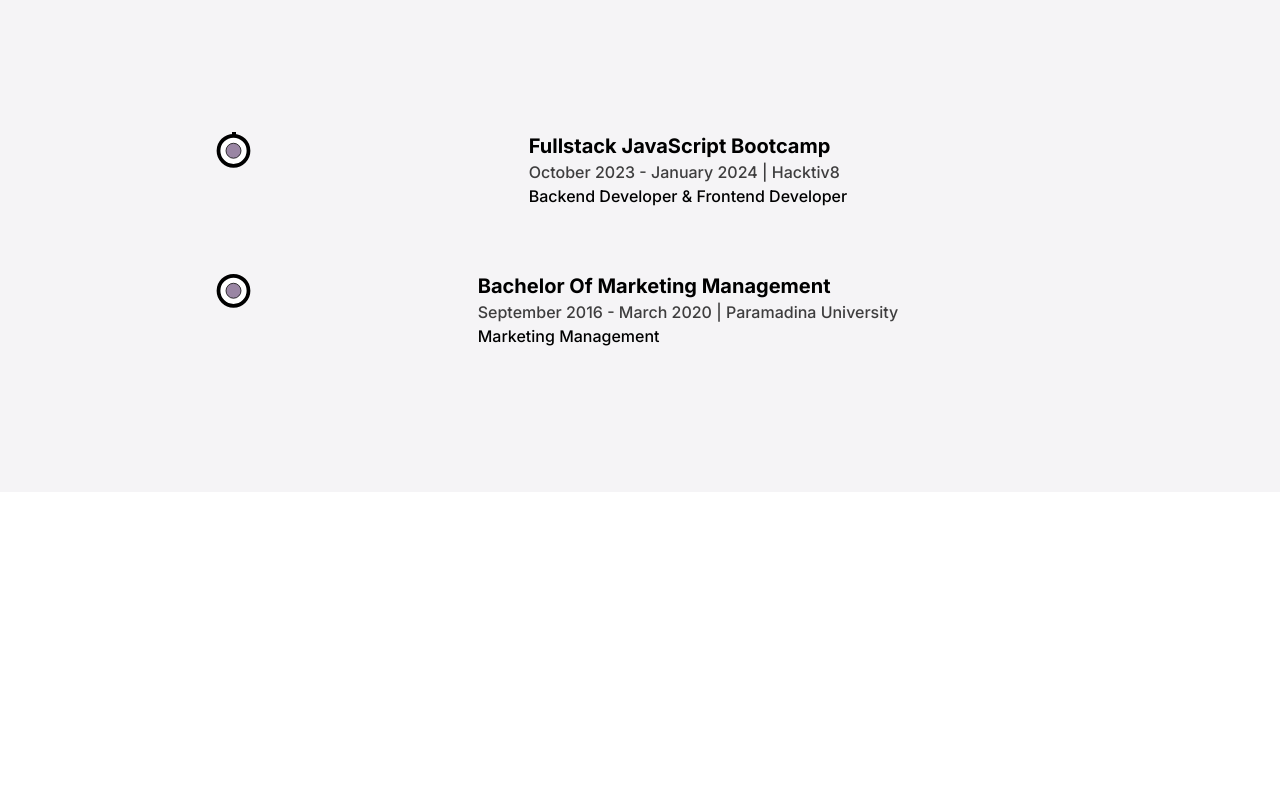
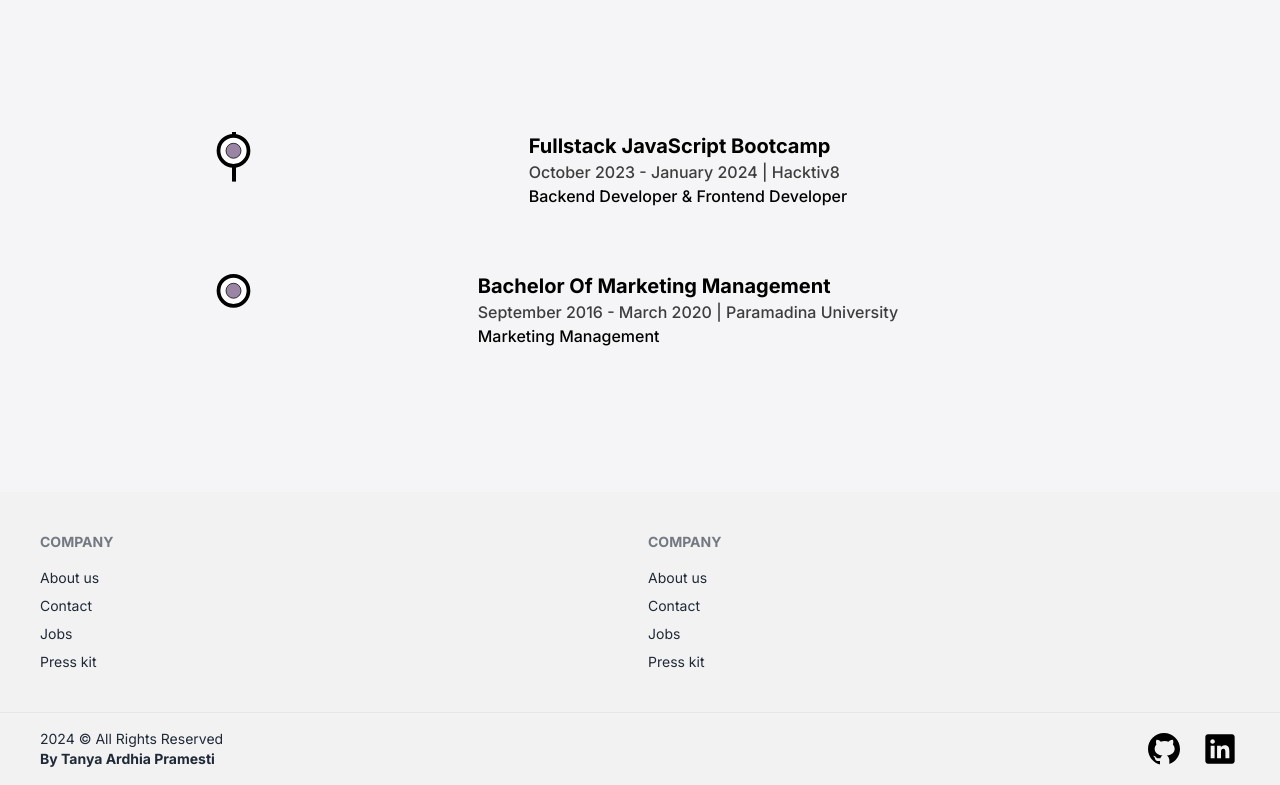
Before and after one commit to tanyaardhia/web_portofolio, a Next.js app in the folder my-porto/: page /About in a window 1280 px wide. Shown: the part 1952-2737 px from the top of the page. Before the commit the page ends 2444 px from the top, so only its background shows below. Built offline with nearby package versions, Linux system fonts and the light colour scheme.

Commit message:
feat: footer

```diff
--- a/my-porto/src/app/About/page.tsx
+++ b/my-porto/src/app/About/page.tsx
@@ -1,5 +1,6 @@
 import Education from "@/components/Education";
 import Experience from "@/components/Experience";
+import HireMe from "@/components/HireMe";
 import Skills from "@/components/Skills";
 
 export default function About() {
@@ -39,7 +40,8 @@
             <div className="mt-28">
               <Skills />
               <Experience />
-              <Education/>
+              <Education />
+              <HireMe />
             </div>
           </div>
         </div>
--- a/my-porto/src/app/Projects/page.tsx
+++ b/my-porto/src/app/Projects/page.tsx
@@ -1,4 +1,4 @@
-export default function About() {
+export default function Projects() {
     return (
         <div>
             <h2>Projects</h2>
--- a/my-porto/src/app/layout.tsx
+++ b/my-porto/src/app/layout.tsx
@@ -2,6 +2,7 @@
 import { Inter } from "next/font/google";
 import "./globals.css";
 import Navbar from "@/components/Navbar";
+import Footer from "@/components/Footer";
 
 const inter = Inter({ subsets: ["latin"] });
 
@@ -19,11 +20,11 @@
     <html lang="en">
       <body className={inter.className}>
         <div>
-           <Navbar/>
-        {children}
+          <Navbar />
+          {children}
+          <Footer/>
         </div>
-
-        </body>
+      </body>
     </html>
   );
 }
--- /dev/null
+++ b/my-porto/src/components/Footer.tsx
@@ -0,0 +1,58 @@
+export default function Footer() {
+  return (
+    <div>
+      <footer className="footer p-10 bg-base-200 text-base-content">
+        <nav>
+          <h6 className="footer-title">Company</h6>
+          <a className="link link-hover">About us</a>
+          <a className="link link-hover">Contact</a>
+          <a className="link link-hover">Jobs</a>
+          <a className="link link-hover">Press kit</a>
+        </nav>
+        <nav>
+          <h6 className="footer-title">Company</h6>
+          <a className="link link-hover">About us</a>
+          <a className="link link-hover">Contact</a>
+          <a className="link link-hover">Jobs</a>
+          <a className="link link-hover">Press kit</a>
+        </nav>
+      </footer>
+      <footer className="footer px-10 py-4 border-t bg-base-200 text-base-content border-base-300">
+        <aside className="items-center grid-flow-col">
+          <p>
+            {new Date().getFullYear()} &copy; All Rights Reserved <br />
+            <strong> By Tanya Ardhia Pramesti </strong>
+          </p>
+        </aside>
+        <nav className="md:place-self-center md:justify-self-end">
+          <div className="grid grid-flow-col gap-4">
+            <a href="https://github.com/tanyaardhia">
+              <svg
+                xmlns="http://www.w3.org/2000/svg"
+                x="0px"
+                y="0px"
+                width="40"
+                height="40"
+                viewBox="0 0 30 30"
+              >
+                <path d="M15,3C8.373,3,3,8.373,3,15c0,5.623,3.872,10.328,9.092,11.63C12.036,26.468,12,26.28,12,26.047v-2.051 c-0.487,0-1.303,0-1.508,0c-0.821,0-1.551-0.353-1.905-1.009c-0.393-0.729-0.461-1.844-1.435-2.526 c-0.289-0.227-0.069-0.486,0.264-0.451c0.615,0.174,1.125,0.596,1.605,1.222c0.478,0.627,0.703,0.769,1.596,0.769 c0.433,0,1.081-0.025,1.691-0.121c0.328-0.833,0.895-1.6,1.588-1.962c-3.996-0.411-5.903-2.399-5.903-5.098 c0-1.162,0.495-2.286,1.336-3.233C9.053,10.647,8.706,8.73,9.435,8c1.798,0,2.885,1.166,3.146,1.481C13.477,9.174,14.461,9,15.495,9 c1.036,0,2.024,0.174,2.922,0.483C18.675,9.17,19.763,8,21.565,8c0.732,0.731,0.381,2.656,0.102,3.594 c0.836,0.945,1.328,2.066,1.328,3.226c0,2.697-1.904,4.684-5.894,5.097C18.199,20.49,19,22.1,19,23.313v2.734 c0,0.104-0.023,0.179-0.035,0.268C23.641,24.676,27,20.236,27,15C27,8.373,21.627,3,15,3z"></path>
+              </svg>
+            </a>
+            <a href="https://www.linkedin.com/in/tanyaardhia/">
+              <svg
+                xmlns="http://www.w3.org/2000/svg"
+                x="0px"
+                y="0px"
+                width="40"
+                height="40"
+                viewBox="0 0 30 30"
+              >
+                <path d="M24,4H6C4.895,4,4,4.895,4,6v18c0,1.105,0.895,2,2,2h18c1.105,0,2-0.895,2-2V6C26,4.895,25.105,4,24,4z M10.954,22h-2.95 v-9.492h2.95V22z M9.449,11.151c-0.951,0-1.72-0.771-1.72-1.72c0-0.949,0.77-1.719,1.72-1.719c0.948,0,1.719,0.771,1.719,1.719 C11.168,10.38,10.397,11.151,9.449,11.151z M22.004,22h-2.948v-4.616c0-1.101-0.02-2.517-1.533-2.517 c-1.535,0-1.771,1.199-1.771,2.437V22h-2.948v-9.492h2.83v1.297h0.04c0.394-0.746,1.356-1.533,2.791-1.533 c2.987,0,3.539,1.966,3.539,4.522V22z"></path>
+              </svg>
+            </a>
+          </div>
+        </nav>
+      </footer>
+    </div>
+  );
+}
```
